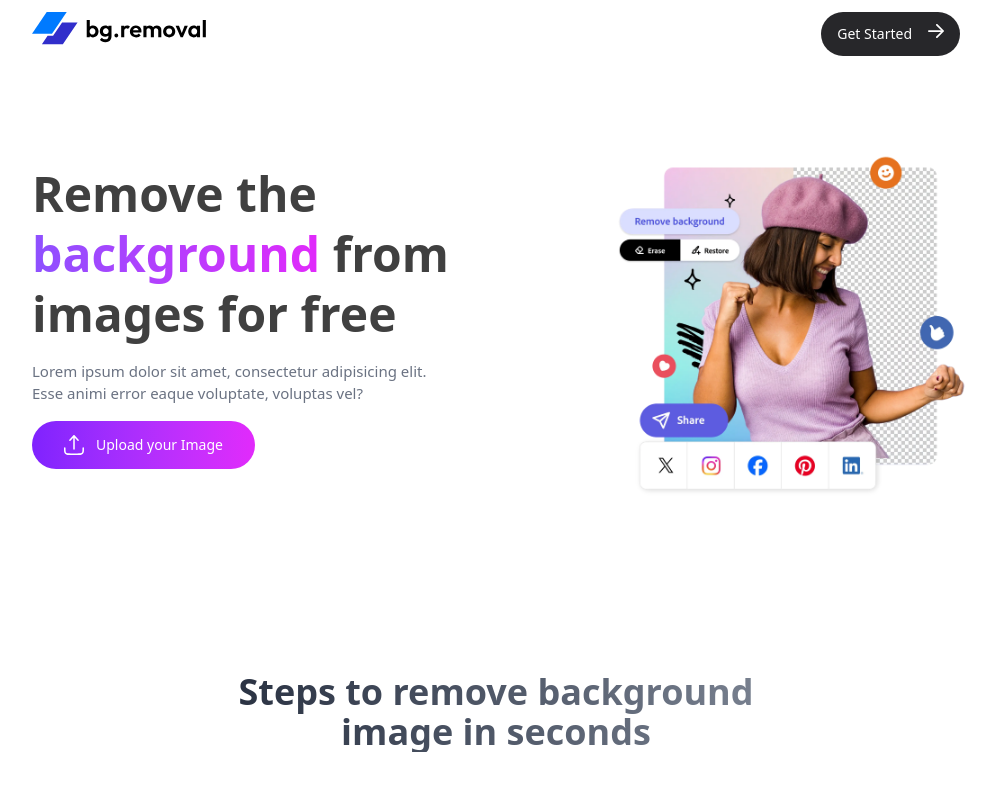
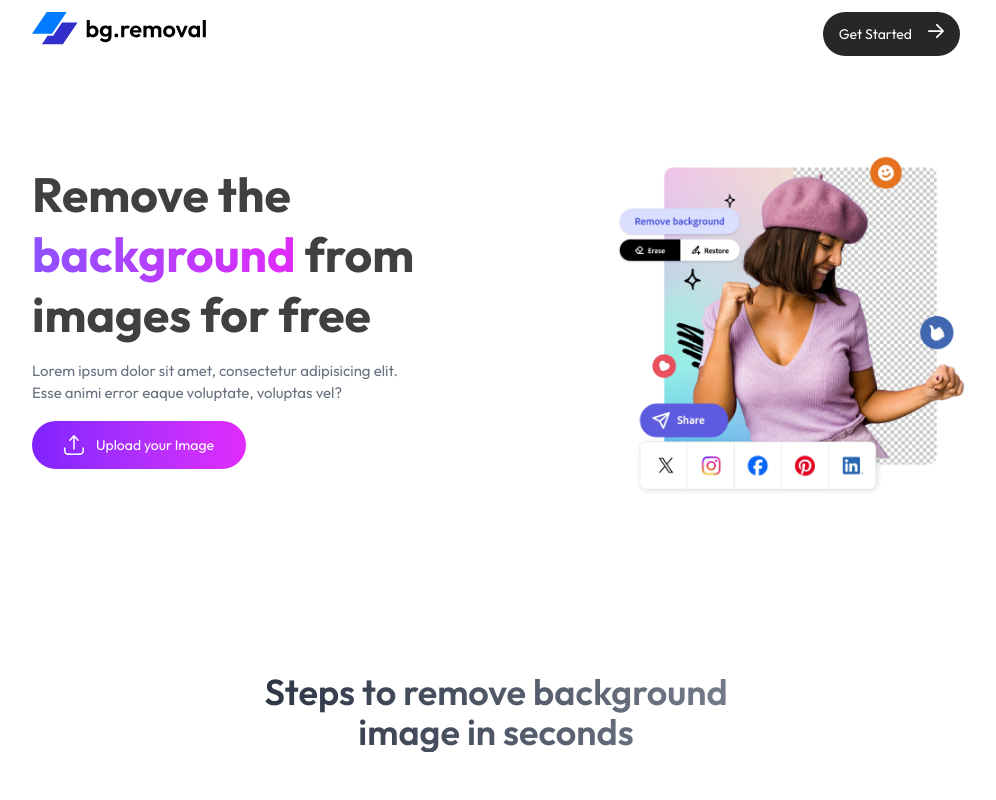
Before and after one commit to SohamPethkar7038/image-bg-remover-saas, a React (Vite) app: page / in a window 1280 px wide. Shown: the top 800 px of the page, without its empty margins (144-1140 px from the left). Built offline with nearby package versions, Linux system fonts and the light colour scheme.

Commit message:
add outfit font-family in index

```diff
--- a/src/index.css
+++ b/src/index.css
@@ -1,4 +1,10 @@
+@import url('https://fonts.googleapis.com/css2?family=Outfit:wght@100..900&family=Poppins:ital,wght@0,100;0,200;0,300;0,400;0,500;0,600;0,700;0,800;0,900;1,100;1,200;1,300;1,400;1,500;1,600;1,700;1,800;1,900&display=swap');
+
 @import "tailwindcss";
+
+*{
+  font-family: Outfit;
+}
 
 .slider{
     -webkit-appearance: none;
```
